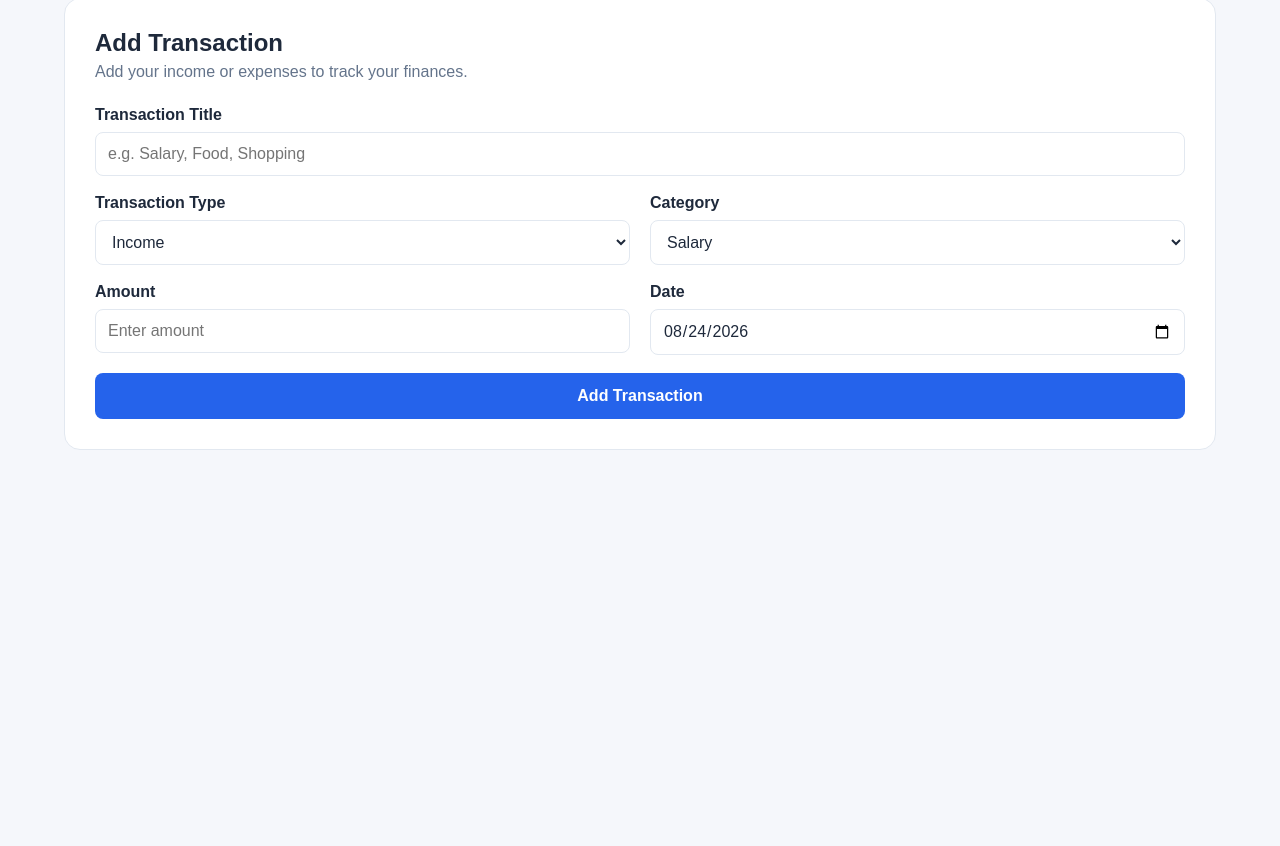
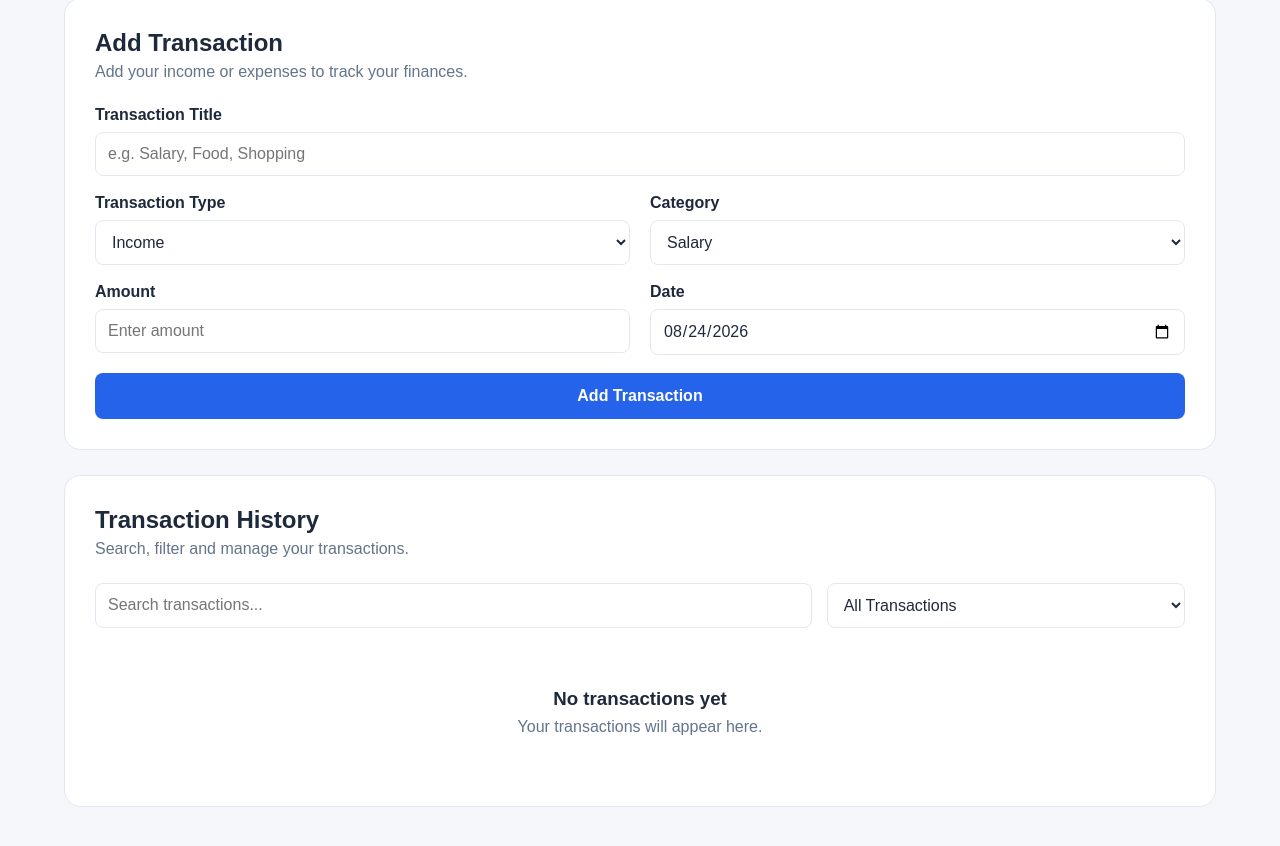
Before and after one commit to Neel-Rana/personal-finance-dashboard, a plain HTML site: page index.html in a window 1280 px wide. Shown: the part 422-1268 px from the top of the page. Before the commit the page ends 917 px from the top, so only its background shows below. Drawn offline with Linux system fonts and the light colour scheme.

Commit message:
Add transaction history interface

```diff
--- a/index.html
+++ b/index.html
@@ -141,6 +141,36 @@
 
             </section>
 
+            <section class="history-section">
+
+                <div class="section-heading">
+                    <h2>Transaction History</h2>
+                    <p>Search, filter and manage your transactions.</p>
+                </div>
+
+                <div class="history-controls">
+
+                    <input type="text" id="searchInput" placeholder="Search transactions...">
+
+                    <select id="filterType">
+                        <option value="all">All Transactions</option>
+                        <option value="income">Income</option>
+                        <option value="expense">Expenses</option>
+                    </select>
+
+                </div>
+
+                <div id="transactionList" class="transaction-list">
+
+                    <div class="empty-state">
+                        <h3>No transactions yet</h3>
+                        <p>Your transactions will appear here.</p>
+                    </div>
+
+                </div>
+
+            </section>
+
         </main>
 
 
--- a/script.js
+++ b/script.js
@@ -25,3 +25,9 @@ const amountInput = document.getElementById("amount");
 const dateInput = document.getElementById("date");
 
 dateInput.value = new Date().toISOString().split("T")[0];
+
+// HISTORY ELEMENTS
+
+const transactionList = document.getElementById("transactionList");
+const searchInput = document.getElementById("searchInput");
+const filterType = document.getElementById("filterType");
--- a/style.css
+++ b/style.css
@@ -270,3 +270,51 @@ button {
 .add-btn:hover {
     transform: translateY(-2px);
 }
+
+.history-section {
+    background: var(--surface);
+    border: 1px solid var(--border);
+    padding: 30px;
+    border-radius: 16px;
+    margin-top: 25px;
+}
+
+.history-controls {
+    display: grid;
+    grid-template-columns: 2fr 1fr;
+    gap: 15px;
+    margin-bottom: 20px;
+}
+
+.history-controls input,
+.history-controls select {
+    width: 100%;
+    padding: 12px;
+    border: 1px solid var(--border);
+    border-radius: 8px;
+    outline: none;
+    background: var(--surface);
+    color: var(--text-primary);
+}
+
+.history-controls input:focus,
+.history-controls select:focus {
+    border-color: var(--primary);
+}
+
+.transaction-list {
+    display: flex;
+    flex-direction: column;
+    gap: 12px;
+}
+
+.empty-state {
+    text-align: center;
+    padding: 40px;
+    color: var(--text-secondary);
+}
+
+.empty-state h3 {
+    color: var(--text-primary);
+    margin-bottom: 8px;
+}
```
